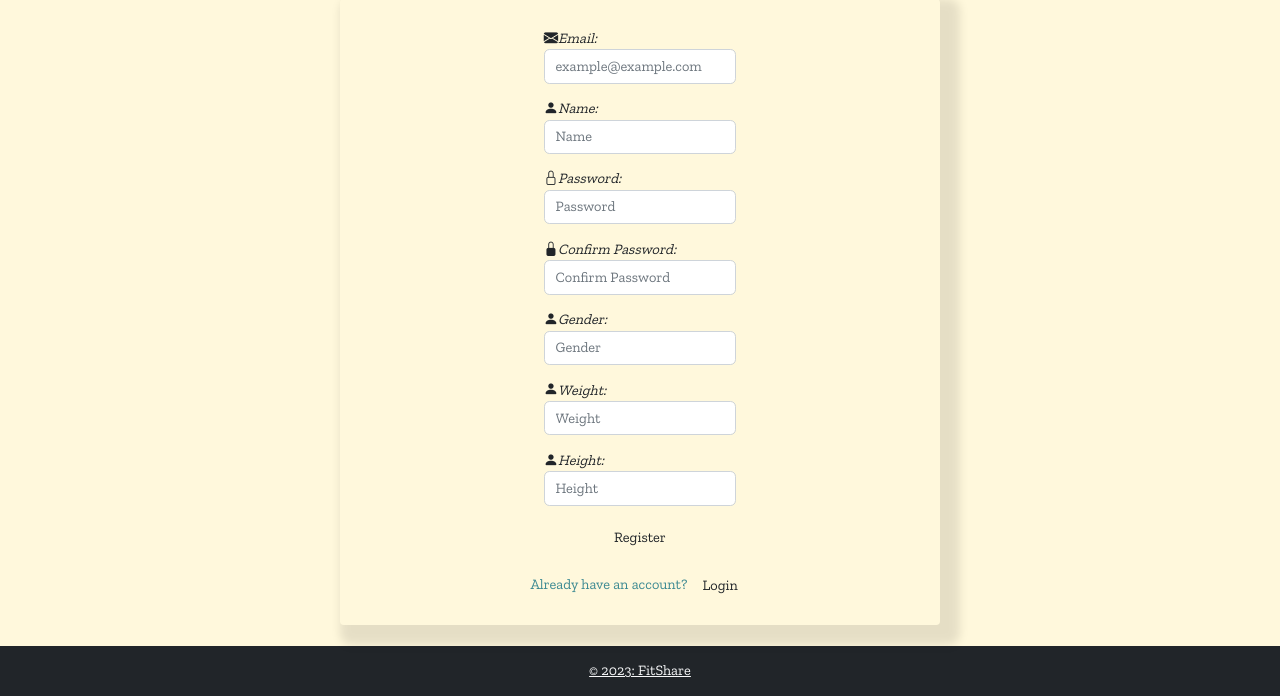
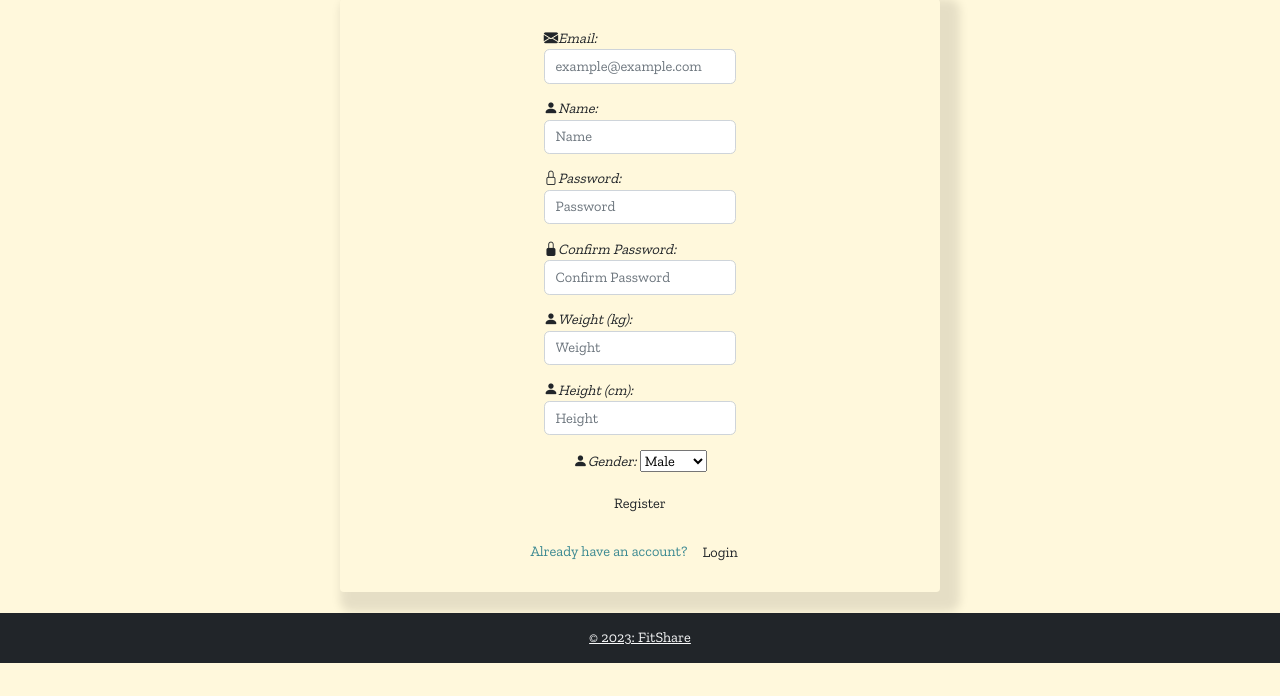
Before and after one commit to finziamit/FitShare, a Django app: page /signup/ in a window 1280 px wide. Shown: the part 217-913 px from the top of the page. After the commit the page ends 880 px from the top, so only its background shows below. Run offline with Django 4.2, Linux system fonts and the light colour scheme; some libraries are stand-ins or nearby versions.

Commit message:
Fix register issue
Change height, weight and gender to non-unique
Change register form to have 2 options in gender

```diff
--- a/fitShareApp/forms.py
+++ b/fitShareApp/forms.py
@@ -19,12 +19,11 @@ class NewUserForm(forms.ModelForm):
             attrs={'class': 'form-control', 'placeholder': 'Password'}))
     password_confirm = forms.CharField(required=True, widget=forms.PasswordInput(
             attrs={'class': 'form-control', 'placeholder': 'Confirm Password'}))
-    gender = forms.CharField(required=True, widget=forms.TextInput(
-            attrs={'class': 'form-control', 'placeholder': 'Gender'}))
-    weight = forms.CharField(required=True, widget=forms.TextInput(
-            attrs={'class': 'form-control', 'placeholder': 'Weight'}))
-    height = forms.CharField(required=True, widget=forms.TextInput(
-            attrs={'class': 'form-control', 'placeholder': 'Height'}))
+    weight = forms.DecimalField(required=True, widget=forms.TextInput(
+        attrs={'class': 'form-control', 'placeholder': 'Weight'}))
+    height = forms.DecimalField(required=True, widget=forms.TextInput(
+        attrs={'class': 'form-control', 'placeholder': 'Height'}))
+    gender = forms.ChoiceField(choices=[('M', 'Male'), ('F', 'Female')])
 
     class Meta:
         model = User
@@ -37,6 +36,18 @@ class NewUserForm(forms.ModelForm):
 
             if password != password_confirm:
                 raise forms.ValidationError("Passwords do not match")
+            return cleaned_data
+
+        def save(self, commit=True):
+            user = User.create_user(
+            name=self.cleaned_data['name'],
+            password=self.cleaned_data['password'],
+            gender=self.cleaned_data['gender'],
+            weight=self.cleaned_data['weight'],
+            height=self.cleaned_data['height'],
+            email=self.cleaned_data['email']
+        )
+            return user
 
 
 class EditTrainingProgramForm(forms.ModelForm):
--- a/fitShareApp/models.py
+++ b/fitShareApp/models.py
@@ -17,9 +17,9 @@ class User(models.Model):
     user1 = models.OneToOneField(Custom_user, on_delete=models.CASCADE, null=True)
     name = models.CharField(max_length=100)
     password = models.CharField(max_length=70)
-    gender = models.CharField(max_length=20, unique=True)
-    weight = models.CharField(max_length=100, unique=True)
-    height = models.CharField(max_length=100, unique=True)
+    gender = models.CharField(max_length=20)
+    weight = models.CharField(max_length=100)
+    height = models.CharField(max_length=100)
     email = models.EmailField(max_length=150, unique=True)
 
     @staticmethod
--- a/fitShareApp/templates/signup.html
+++ b/fitShareApp/templates/signup.html
@@ -21,38 +21,38 @@
     {% csrf_token %}
     <br />
     <div class="form-group">
-      <label for="email">
+      <label for="{{ register_form.email.id_for_label }}">
         <i class="bi bi-envelope-fill">Email: {{ register_form.email }}</i>
       </label>
     </div>
     <div class="form-group">
-      <label for="name">
+      <label for="{{ register_form.name.id_for_label }}">
         <i class="bi bi-person-fill">Name: {{ register_form.name }}</i>
       </label>
     </div>
     <div class="form-group">
-      <label for="password">
+      <label for="{{ register_form.password.id_for_label }}">
         <i class="bi bi-lock">Password: {{ register_form.password }}</i>
       </label>
     </div>
     <div class="form-group">
-      <label for="password">
+      <label for="{{ register_form.password_confirm.id_for_label }}">
         <i class="bi bi-lock-fill">Confirm Password: {{ register_form.password_confirm}}</i>
       </label>
     </div>
       <div class="form-group">
-        <label for="gender">
-          <i class="bi bi-person-fill">Gender: {{ register_form.gender }}</i>
+        <label for="{{ register_form.weight.id_for_label }}">
+          <i class="bi bi-person-fill">Weight (kg): {{ register_form.weight }}</i>
         </label>
       </div>
       <div class="form-group">
-        <label for="weight">
-          <i class="bi bi-person-fill">Weight: {{ register_form.weight }}</i>
+        <label for="{{ register_form.height.id_for_label }}">
+          <i class="bi bi-person-fill">Height (cm): {{ register_form.height }}</i>
         </label>
       </div>
       <div class="form-group">
-        <label for="height">
-          <i class="bi bi-person-fill">Height: {{ register_form.height }}</i>
+        <label for="{{ register_form.gender.id_for_label }}">
+          <i class="bi bi-person-fill">Gender: {{ register_form.gender }}</i>
         </label>
       </div>
       <div class="form-group">
--- a/fitShareApp/views.py
+++ b/fitShareApp/views.py
@@ -50,9 +50,8 @@ def delete_training_program(request, training_program_pk):
 
 def signup(request):
     if request.user.is_authenticated:
-        return redirect('homepage')
+        return redirect('home_page')
 
-    form = NewUserForm()
     registration_attempt = False
     if request.method == 'POST':
         registration_attempt = True
@@ -60,10 +59,11 @@ def signup(request):
         if form.is_valid():
             form.save()
             messages.success(request, 'Account created successfully')
-            return redirect('login')
+            return redirect('login_user')
         else:
             messages.error(request, "Unsuccessful registration. Invalid information.")
-    form = NewUserForm()
+    else:
+        form = NewUserForm()
     return render(request, 'signup.html', {'register_form': form, 'registration_attempt': registration_attempt})
 
 def login_user(request):
```
Lines whose indentation alone changed are shown as unchanged.
